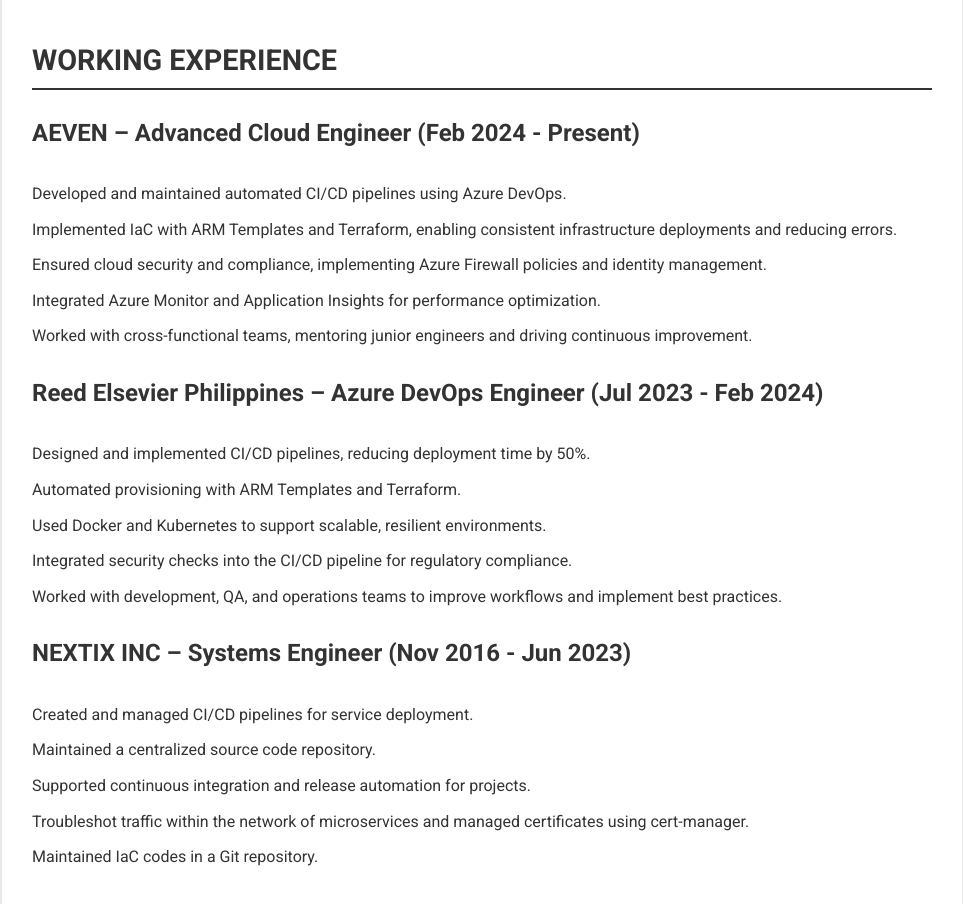
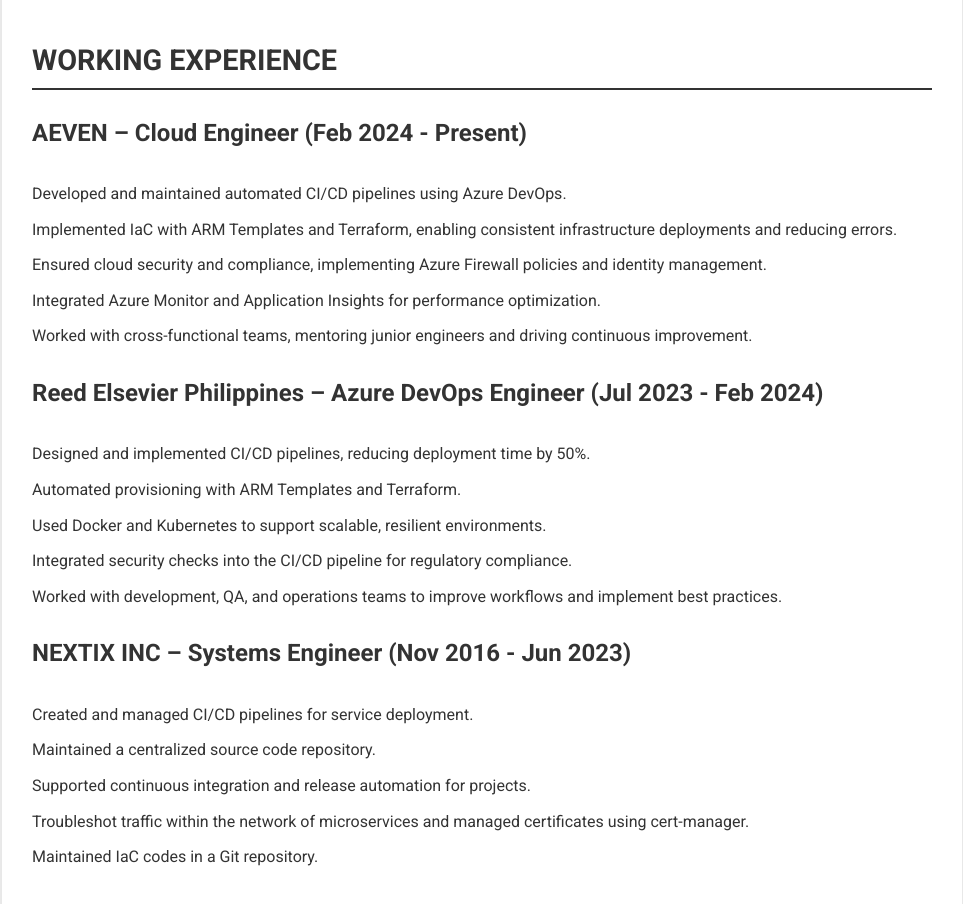
Before and after one commit to jrabawag/jrabawag.github.io, a plain HTML site: page index.html in a window 1280 px wide. Shown: the part 1312-2216 px from the top of the page, without its empty margins (158-1121 px from the left). Drawn offline with Linux system fonts and the light colour scheme.

Commit message:
Update index.html

```diff
--- a/index.html
+++ b/index.html
@@ -127,7 +127,7 @@
             <h2>WORKING EXPERIENCE</h2>
 
             <div class="job">
-                <h3>AEVEN – Advanced Cloud Engineer (Feb 2024 - Present)</h3>
+                <h3>AEVEN – Cloud Engineer (Feb 2024 - Present)</h3>
                 <ul>
                     <li>Developed and maintained automated CI/CD pipelines using Azure DevOps.</li>
                     <li>Implemented IaC with ARM Templates and Terraform, enabling consistent infrastructure deployments and reducing errors.</li>
```
